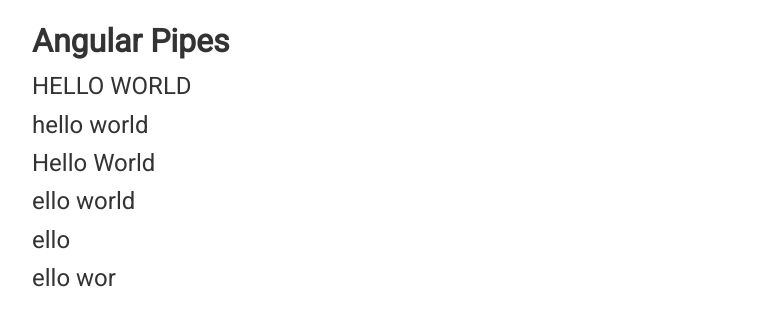
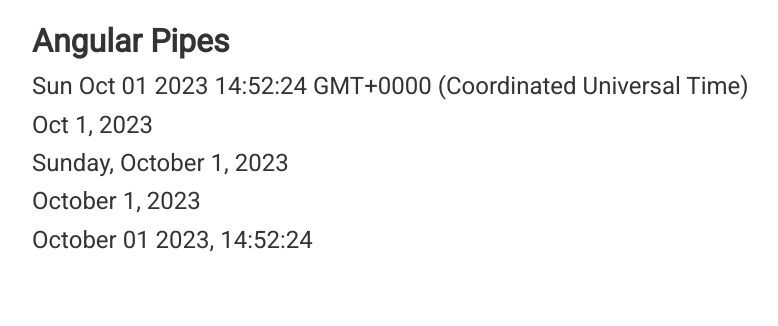
Before and after one commit to Comprehensher/angular-conspect, an Angular app: page / in a window 1280 px wide. Shown: the top 326 px of the page, without its empty margins (108-886 px from the left). Built offline with nearby package versions, Linux system fonts and the light colour scheme.

Commit message:
Pipe for dates. See different examples. All formats are available at https://angular.io/api/common/DatePipe

```diff
--- a/src/app/app.component.html
+++ b/src/app/app.component.html
@@ -2,36 +2,29 @@
   <h1>Angular Pipes</h1>
 
   <p>
-<!--    Output: HELLO WORLD-->
-    {{str | uppercase}}
+<!--    Output: Sun Oct 01 2023 19:39:45 GMT+0300 (Москва, стандартное время)-->
+    {{date}}
   </p>
 
   <p>
-    <!--    Output: hello world-->
-    {{str | uppercase | lowercase}}
+    <!--    Output: Oct 1, 2023-->
+    {{date | date}}
   </p>
 
   <p>
-    <!--    Output: Hello World-->
-    {{str | uppercase | lowercase | titlecase}}
+    <!--    Output: Sunday, October 1, 2023-->
+    {{date | date:'fullDate'}}
   </p>
 
   <p>
-    <!-- Обрезаем строку
-        Output: ello World-->
-    {{str | slice:1 }}
+    <!--    Output: October 1, 2023-->
+    {{date | date:'longDate'}}
   </p>
 
   <p>
-    <!-- Обрезаем строку
-        Output: ello -->
-    {{str | slice:1:5 }}
+    <!--    Output: October 01 2023, 19:49:50 -->
+    {{date | date:'MMMM dd yyyy, HH:mm:ss'}}
   </p>
 
-  <p>
-    <!-- Обрезаем строку
-        Output: ello wor -->
-    {{str | slice:1:-2 }}
-  </p>
-
+<!--  See more formats for pipes at site: https://angular.io/api filter by pipe-->
 </div>
--- a/src/app/app.component.ts
+++ b/src/app/app.component.ts
@@ -9,4 +9,6 @@
   e: number = Math.E
 
   str = 'hello world'
+
+  date: Date = new Date()
 }
```
